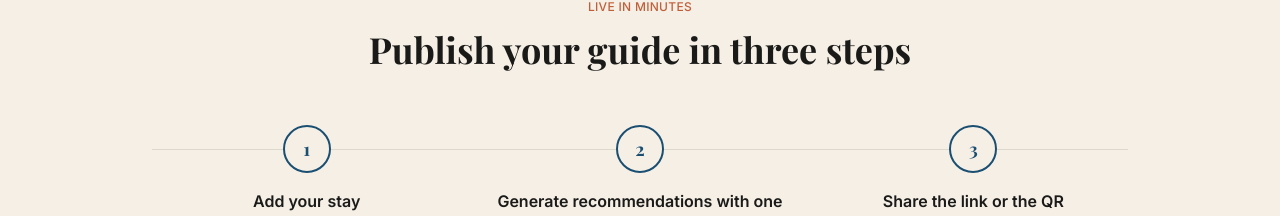
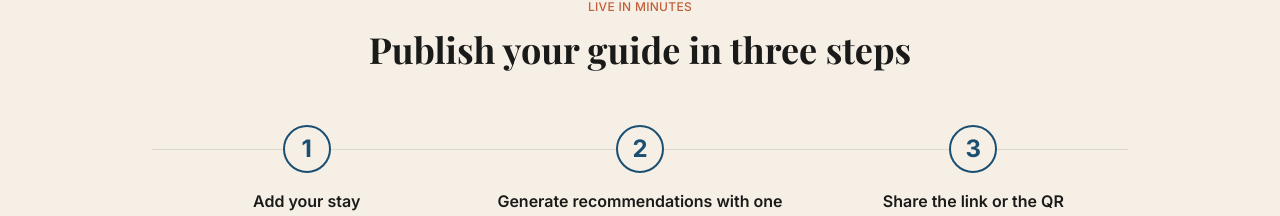
Before and after one commit to nacjacds/host-guide, a Next.js app: page / in a window 1280 px wide. Shown: the part 2259-2475 px from the top of the page. Built offline with nearby package versions, Linux system fonts and the light colour scheme; no server answers.

Commit message:
Make step numbers bigger, bold, and sans-serif in how-it-works section

```diff
--- a/components/landing/LandingHowItWorks.tsx
+++ b/components/landing/LandingHowItWorks.tsx
@@ -33,7 +33,7 @@ export function LandingHowItWorks() {
               transition={{ duration: 0.45, delay: i * 0.12 }}
               className="relative text-center"
             >
-              <div className="relative z-10 mx-auto mb-4 flex size-12 items-center justify-center rounded-full border-2 border-[#1B4F72] bg-[#F5EFE6] font-serif text-lg font-semibold text-[#1B4F72]">
+              <div className="relative z-10 mx-auto mb-4 flex size-12 items-center justify-center rounded-full border-2 border-[#1B4F72] bg-[#F5EFE6] font-sans text-2xl font-bold text-[#1B4F72]">
                 {i + 1}
               </div>
               <h3 className="mb-1.5 text-base font-semibold text-[#1A1A18]">{step.title}</h3>
```
